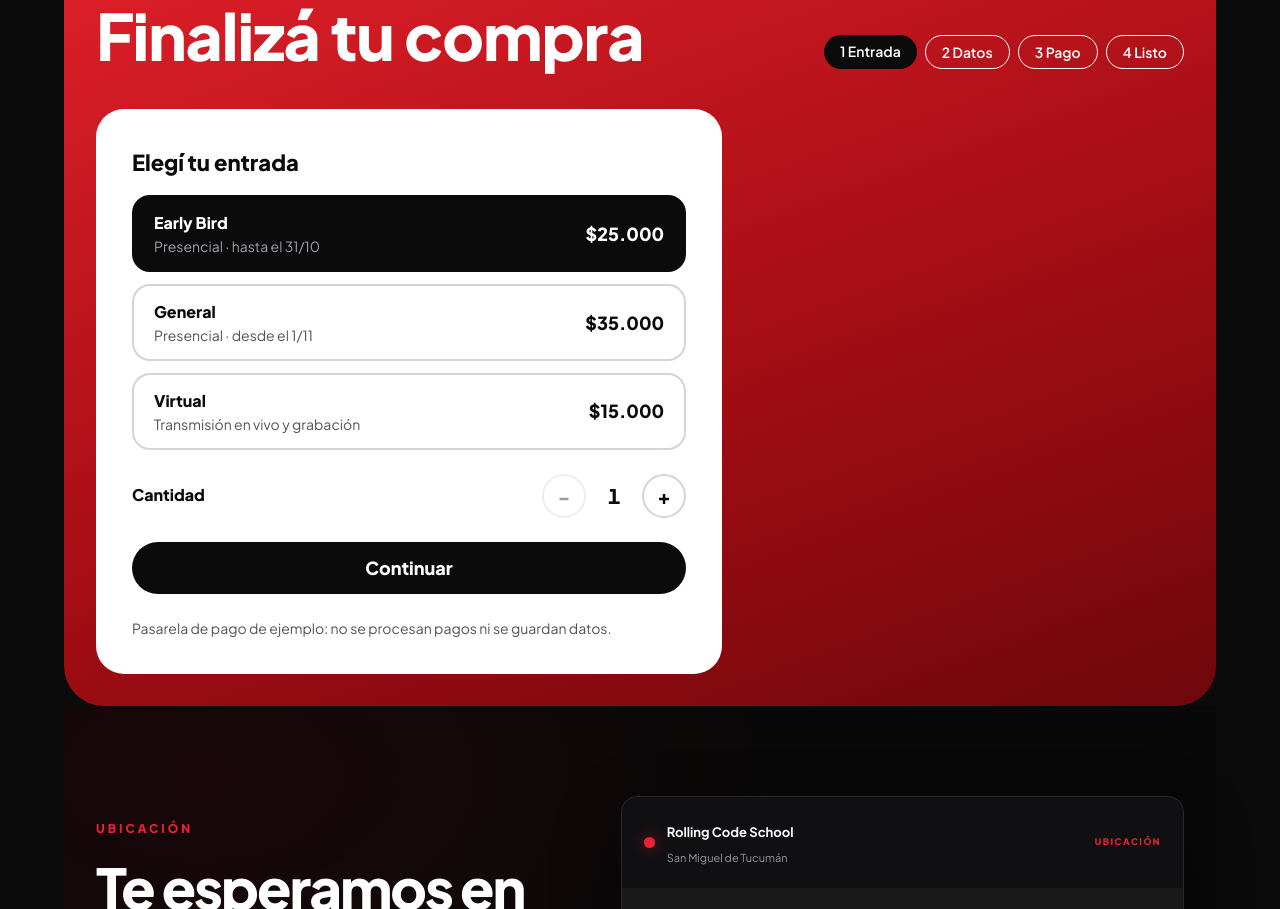
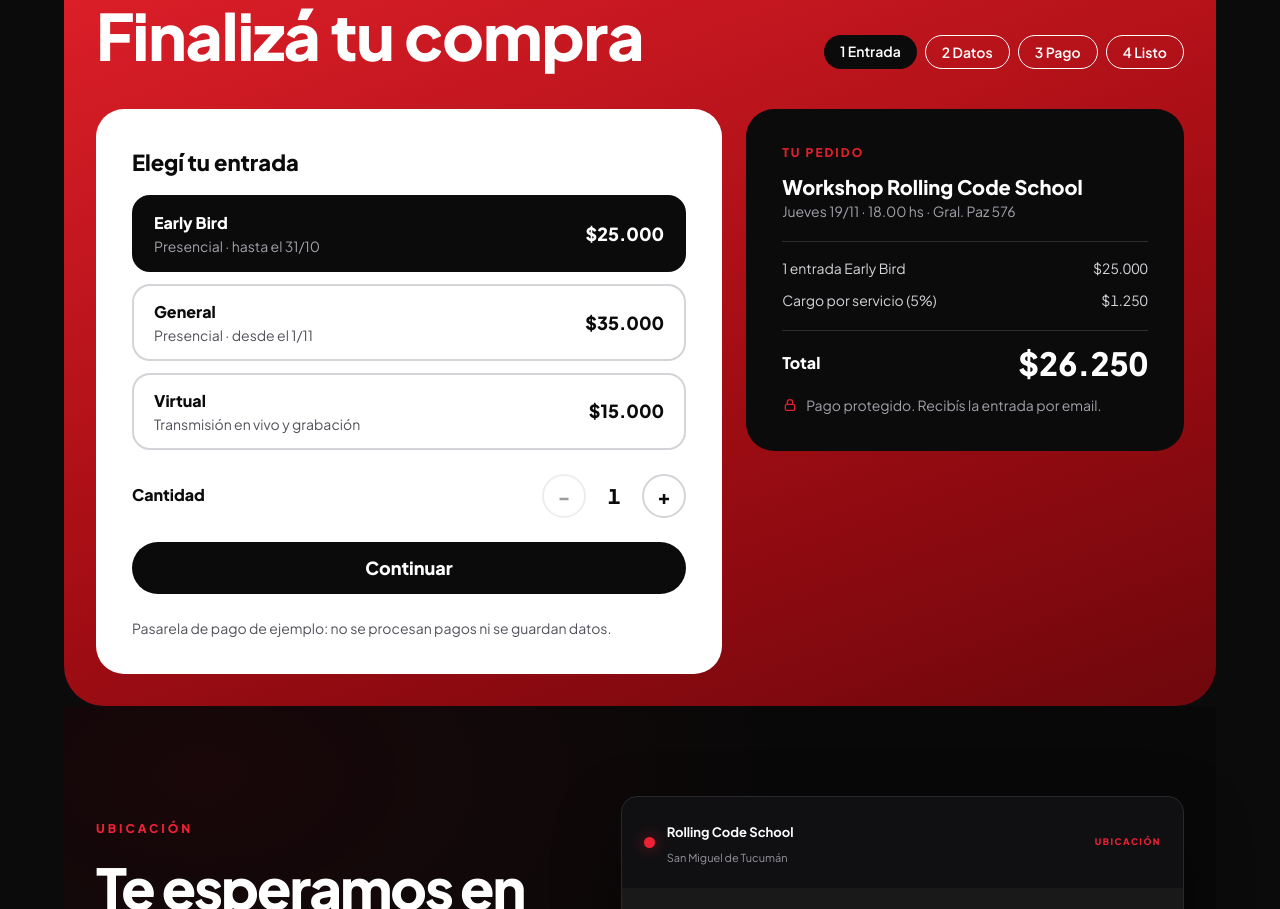
Before and after one commit to phectorherrera299-ctrl/Workshop-RollingCode, a React (Vite) app: page / in a window 1280 px wide. Shown: the part 4181-5090 px from the top of the page. Built offline with nearby package versions, Linux system fonts and the light colour scheme; grey boxes are pictures that could not be loaded.

Commit message:
feat: agrega el resumen del pedido agregandole sus estilos correspondientes

```diff
--- a/src/components/Checkout.jsx
+++ b/src/components/Checkout.jsx
@@ -138,6 +138,55 @@
             datos.
           </p>
         </div>
+        <div className="self-start rounded-rc-box bg-rc-black p-9">
+          <p className="text-xs font-extrabold uppercase tracking-[2px] text-rc-red">
+            Tu pedido
+          </p>
+          <h3 className="mt-3 text-xl font-extrabold">
+            Workshop Rolling Code School
+          </h3>
+          <p className="text-sm text-rc-text-mute">
+            Jueves 19/11 · 18.00 hs · Gral. Paz 576
+          </p>
+
+          <div className="mt-5 border-t border-rc-border pt-4">
+            <div className="flex justify-between text-sm text-rc-text-soft">
+              <span>
+                {cantidad} {cantidad === 1 ? "entrada" : "entradas"}{" "}
+                {entrada.nombre}
+              </span>
+              <span className="tabular-nums">{formato(subtotal)}</span>
+            </div>
+            <div className="mt-3 flex justify-between text-sm text-rc-text-soft">
+              <span>Cargo por servicio (5%)</span>
+              <span className="tabular-nums">{formato(cargo)}</span>
+            </div>
+          </div>
+
+          <div className="mt-5 flex items-center justify-between border-t border-rc-border pt-4">
+            <span className="font-extrabold">Total</span>
+            <span className="text-[32px] font-extrabold leading-none tabular-nums">
+              {formato(total)}
+            </span>
+          </div>
+
+          <p className="mt-4 flex items-center gap-2 text-sm text-rc-text-mute">
+            <svg
+              viewBox="0 0 24 24"
+              className="h-4 w-4 shrink-0 text-rc-red"
+              fill="none"
+              stroke="currentColor"
+              strokeWidth="2"
+              strokeLinecap="round"
+              strokeLinejoin="round"
+              aria-hidden="true"
+            >
+              <rect x="5" y="11" width="14" height="9" rx="2" />
+              <path d="M8 11V8a4 4 0 0 1 8 0v3" />
+            </svg>
+            Pago protegido. Recibís la entrada por email.
+          </p>
+        </div>
       </div>
     </section>
   );
```
